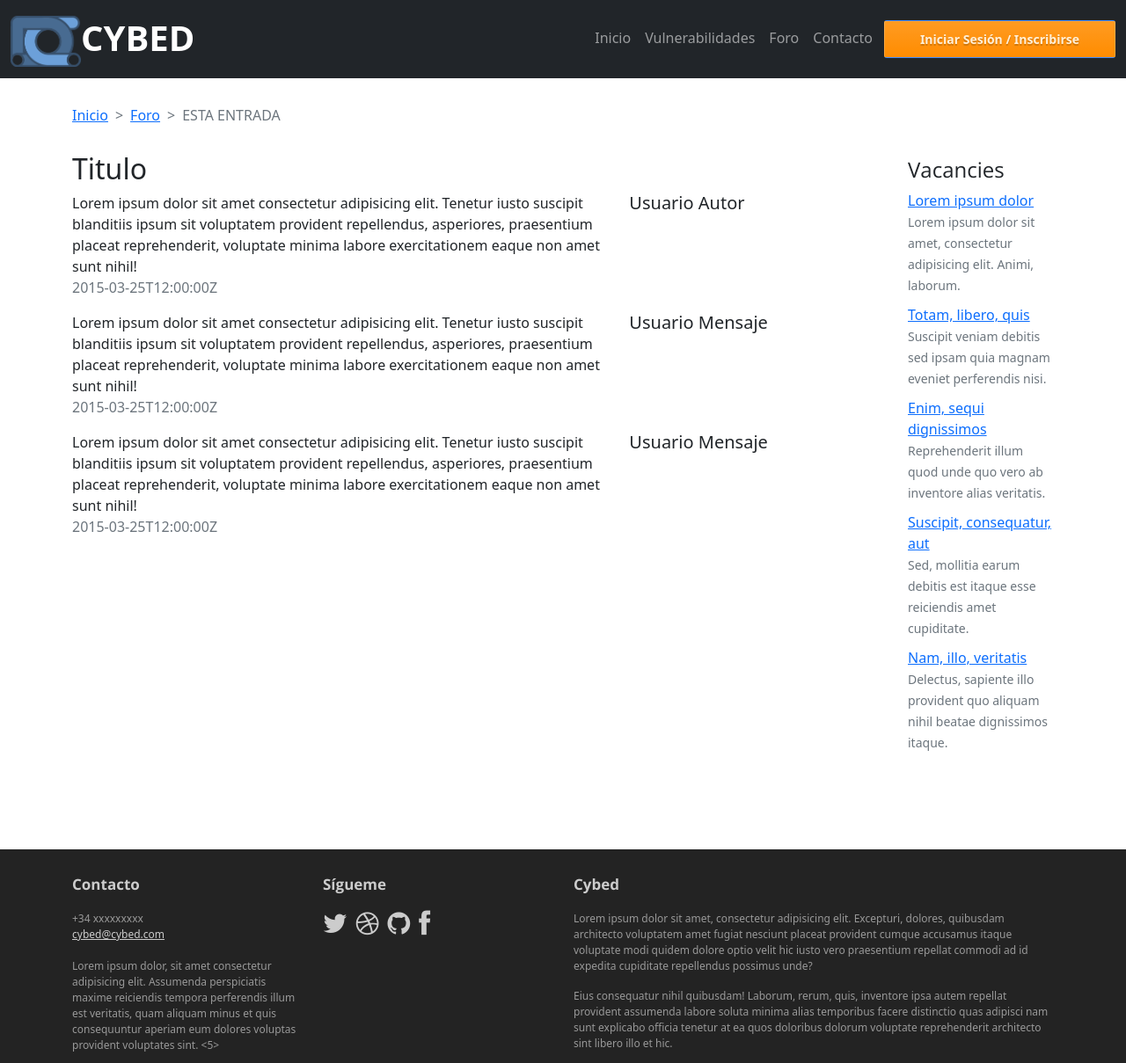
After one commit to Proyecto-Cybed/Cybed-Frontend, a PHP site: page /entry.php in a window 1280 px wide. The commit adds this page. Shown: the top 1209 px of the page at 88% size. Run offline with PHP 8.4, Linux system fonts and the light colour scheme.

Commit message:
template for forum entry

```diff
--- /dev/null
+++ b/entry.php
@@ -0,0 +1,122 @@
+<?php
+session_start();
+?>
+<!DOCTYPE html>
+<html lang="en">
+
+<head>
+	<meta charset="utf-8">
+	<meta name="viewport" content="width=device-width, initial-scale=1.0">
+	<meta name="description" content="">
+	<meta name="author" content="Cybed S.L.">
+
+	<title>CVE - Cybed</title>
+
+	<link rel="shortcut icon" href="assets/images/logo_color.png">
+
+	<link rel="stylesheet" media="screen" href="https://fonts.googleapis.com/css?family=Open+Sans:300,400,700">
+	<link rel="stylesheet" href="assets/css/bootstrap.min.css">
+	<link rel="stylesheet" href="assets/css/font-awesome.min.css">
+
+	<!-- Custom styles for our template -->
+	<link rel="stylesheet" href="assets/css/bootstrap-theme.css" media="screen">
+	<link rel="stylesheet" href="assets/css/main.css">
+
+</head>
+
+<body>
+	<?php
+	require_once('templates/navbar.php')
+	?>
+
+	<!-- container -->
+	<div class="container">
+
+		<nav style="--bs-breadcrumb-divider: '>';" aria-label="breadcrumb">
+			<ol class="breadcrumb">
+				<li class="breadcrumb-item"><a href="index.php">Inicio</a></li>
+				<li class="breadcrumb-item"><a href="forum.php">Foro</a></li>
+				<li class="breadcrumb-item active">ESTA ENTRADA</li>
+			</ol>
+		</nav>
+
+		<div class="row">
+
+			<!-- Article main content -->
+			<article class="col-sm-10">
+				<div class="entrada" id="idEntrada">
+					<div class="h2" id="titulo">Titulo</div>
+					<div class="row">
+						<div class="col-md-8">
+							<div id="contenido">Lorem ipsum dolor sit amet consectetur adipisicing elit. Tenetur iusto suscipit blanditiis ipsum sit voluptatem provident repellendus, asperiores, praesentium placeat reprehenderit, voluptate minima labore exercitationem eaque non amet sunt nihil!</div>
+							<div id="fecha">
+								<p class="text-muted">2015-03-25T12:00:00Z</p>
+							</div>
+						</div>
+						<div class="col-md-4">
+							<div id="usuario">
+								<p class="h5" id="nombreUsuario">Usuario Autor</p>
+							</div>
+						</div>
+					</div>
+				</div>
+
+				<div id="mensajes">
+					<div class="row" id="idMensaje">
+						<div class="col-md-8">
+							<div class="contenidoMensaje">Lorem ipsum dolor sit amet consectetur adipisicing elit. Tenetur iusto suscipit blanditiis ipsum sit voluptatem provident repellendus, asperiores, praesentium placeat reprehenderit, voluptate minima labore exercitationem eaque non amet sunt nihil!</div>
+							<div class="fechaMensaje">
+								<p class="text-muted">2015-03-25T12:00:00Z</p>
+							</div>
+						</div>
+						<div class="col-md-4">
+							<div class="usuarioMensaje">
+								<p class="h5" class="nombreUsuarioMensaje">Usuario Mensaje</p>
+							</div>
+						</div>
+					</div>
+					<div class="row" id="idMensaje">
+						<div class="col-md-8">
+							<div class="contenidoMensaje">Lorem ipsum dolor sit amet consectetur adipisicing elit. Tenetur iusto suscipit blanditiis ipsum sit voluptatem provident repellendus, asperiores, praesentium placeat reprehenderit, voluptate minima labore exercitationem eaque non amet sunt nihil!</div>
+							<div class="fechaMensaje">
+								<p class="text-muted">2015-03-25T12:00:00Z</p>
+							</div>
+						</div>
+						<div class="col-md-4">
+							<div class="usuarioMensaje">
+								<p class="h5" class="nombreUsuarioMensaje">Usuario Mensaje</p>
+							</div>
+						</div>
+					</div>
+				</div>
+			</article>
+			<!-- /Article -->
+
+			<!-- Sidebar -->
+			<aside class="col-sm-2 sidebar sidebar-right">
+
+				<div class="widget">
+					<h4>Vacancies</h4>
+					<ul class="list-unstyled list-spaces">
+						<li><a href="">Lorem ipsum dolor</a><br><span class="small text-muted">Lorem ipsum dolor sit amet, consectetur adipisicing elit. Animi, laborum.</span></li>
+						<li><a href="">Totam, libero, quis</a><br><span class="small text-muted">Suscipit veniam debitis sed ipsam quia magnam eveniet perferendis nisi.</span></li>
+						<li><a href="">Enim, sequi dignissimos</a><br><span class="small text-muted">Reprehenderit illum quod unde quo vero ab inventore alias veritatis.</span></li>
+						<li><a href="">Suscipit, consequatur, aut</a><br><span class="small text-muted">Sed, mollitia earum debitis est itaque esse reiciendis amet cupiditate.</span></li>
+						<li><a href="">Nam, illo, veritatis</a><br><span class="small text-muted">Delectus, sapiente illo provident quo aliquam nihil beatae dignissimos itaque.</span></li>
+					</ul>
+				</div>
+
+			</aside>
+			<!-- /Sidebar -->
+
+		</div>
+	</div> <!-- /container -->
+
+	<?php
+	require_once('templates/footer.php');
+	require_once('templates/includeJsScripts.php');
+	?>
+
+</body>
+
+</html>
```
Also changed, not shown: forum.php (+5 -4 lines).
